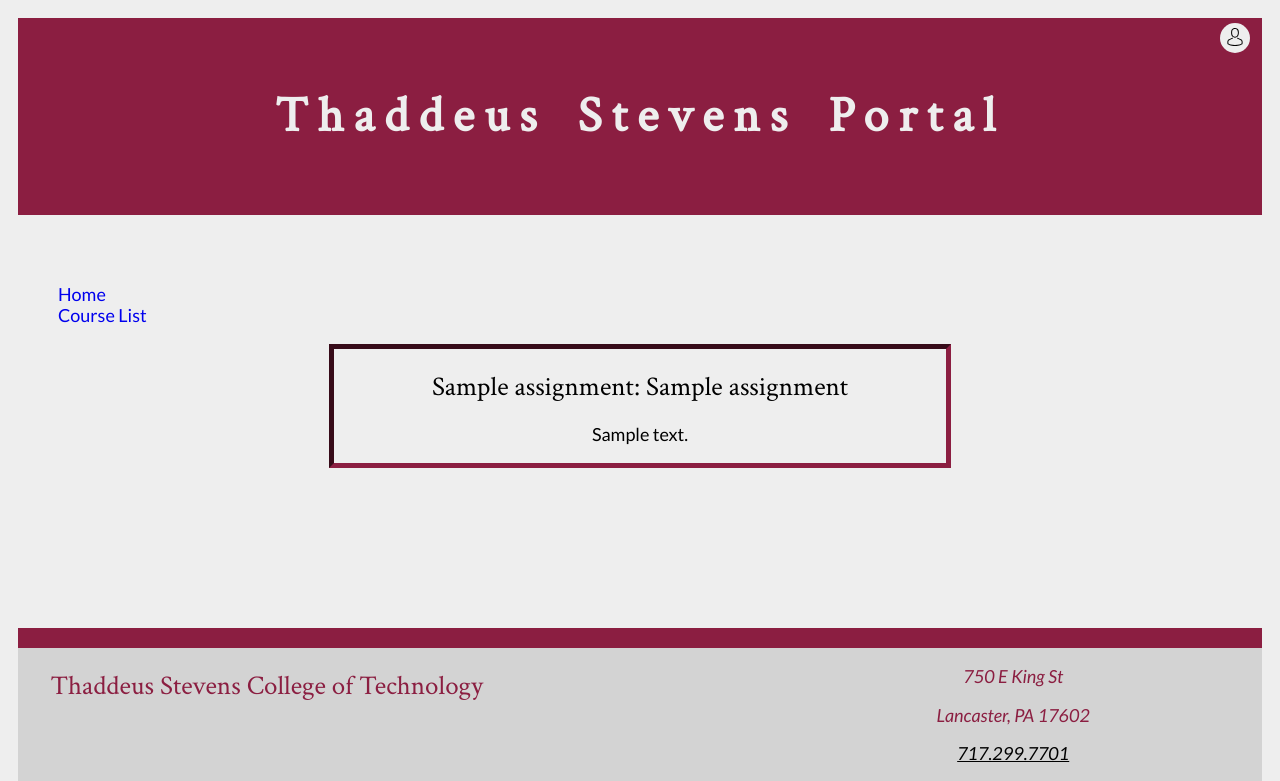
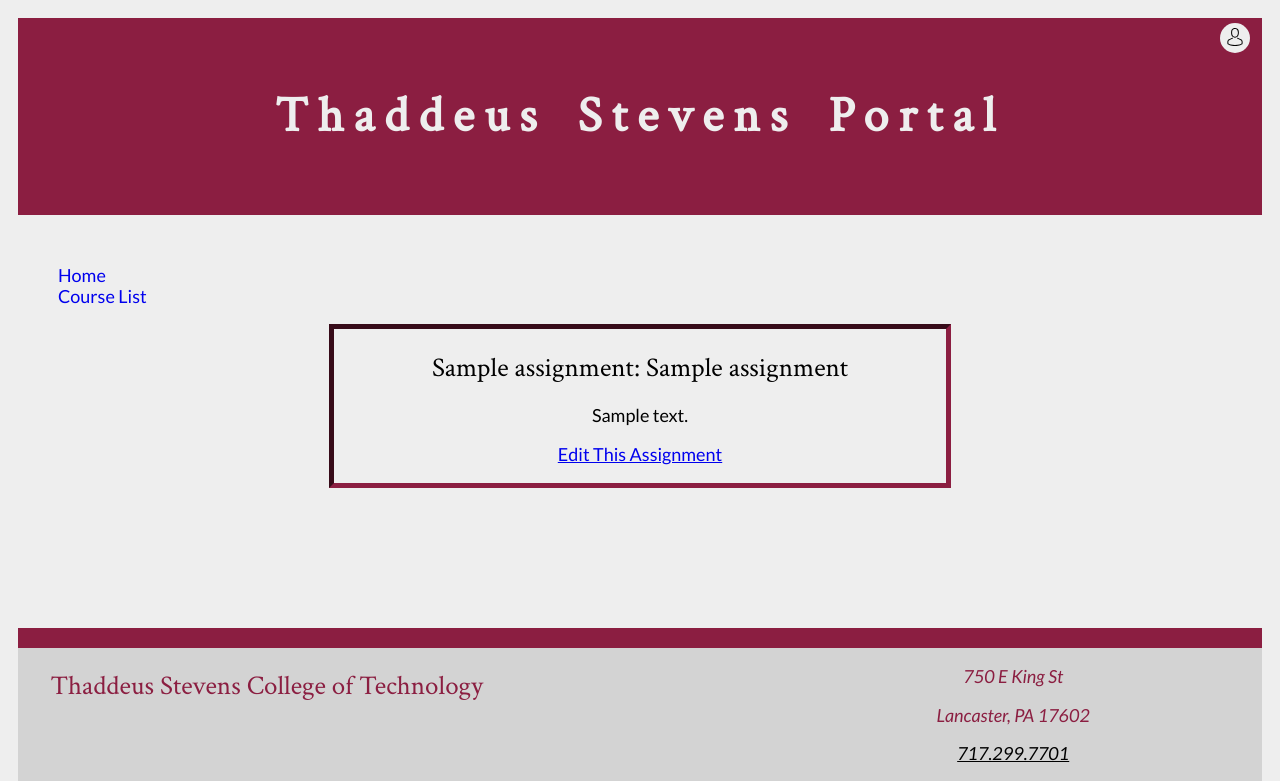
Before and after one commit to AnthonyMc0525/gold-portal, a Flask app: page /assignments/1 in a window 1280 px wide. Shown: the top 781 px of the page. Run offline with Flask 2, Linux system fonts and the light colour scheme; the visitor is signed in with stand-in values (Sample User, id 1); a database or web service that is not in the repository returns one stand-in record (values such as "Sample title"); some libraries are stand-ins or nearby versions.

Commit message:
typo fix

```diff
--- a/portal/templates/assignments/single.html
+++ b/portal/templates/assignments/single.html
@@ -27,8 +27,8 @@
       <h2 class="assignment-list" name="name" name="number">{{ assignments[1] }}: {{  assignments[2] }}</h2>
       <p name="description">{{ assignments['description'] }}</hp>
       <p>
-      {% if g.user[0] == "teacher" %}
-       <a href="{{ url_for('courses.update', id=assignments[0])}}">Edit This Assignment</a>
+      {% if g.user[0] == user[0] %}
+       <a href="{{ url_for('assignments.update', id=assignments[0])}}">Edit This Assignment</a>
       {% endif %}
       </p>
     </article>
```
